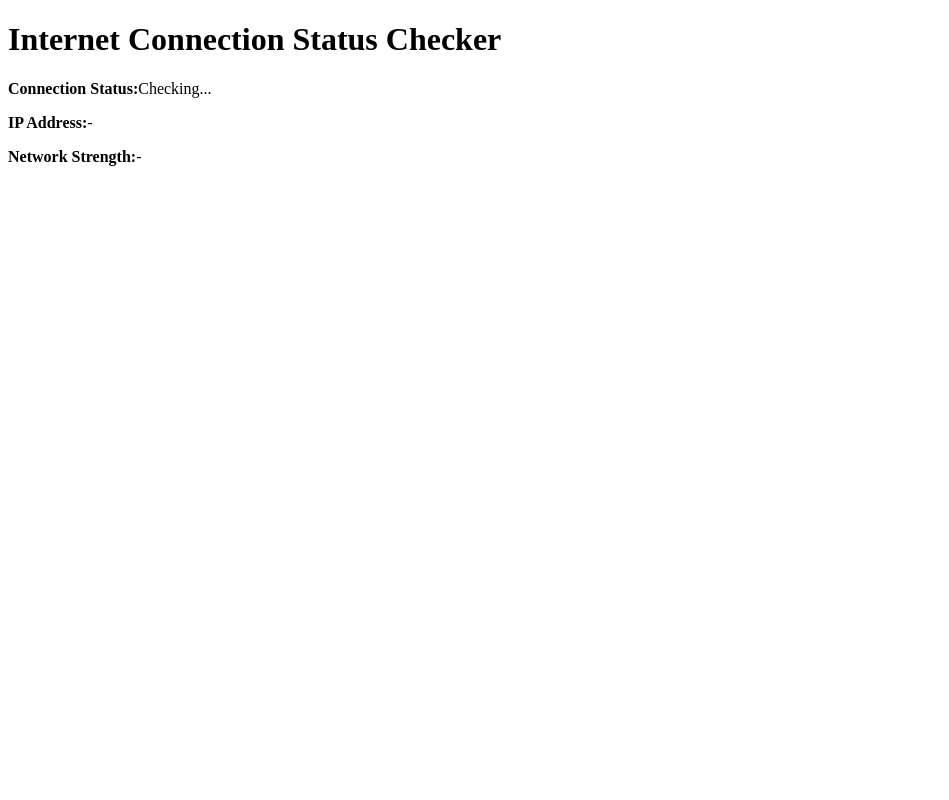
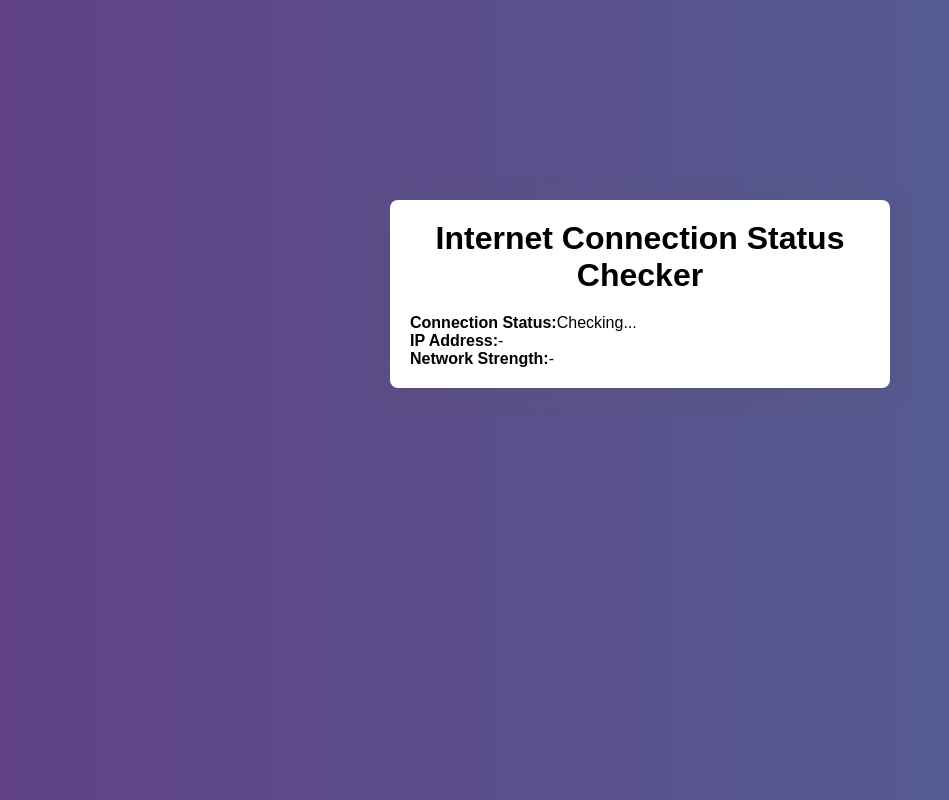
Before and after one commit to Sevanthcherry/Internet_Status_Checker, a plain HTML site: page index.html in a window 1280 px wide. Shown: the whole page, without its empty margins (0-949 px from the left). Drawn offline with Linux system fonts and the light colour scheme.

Commit message:
Styling added

```diff
--- a/index.html
+++ b/index.html
@@ -4,6 +4,7 @@
     <meta charset="UTF-8">
     <meta name="viewport" content="width=device-width, initial-scale=1.0">
     <title>Internet Connection Status Checker</title>
+    <link rel="stylesheet" href="./style.css">
 </head>
 <body>
     <div class="container">
--- a/style.css
+++ b/style.css
@@ -0,0 +1,24 @@
+*{
+    padding: 0;
+    margin: 0;
+    box-sizing: border-box;
+}
+
+body{
+    font-family: Arial, sans-serif;
+    background: linear-gradient(to right, #614385, #516395);
+}
+
+.container{
+    max-width: 500px;
+    margin: 200px auto;
+    padding: 20px;
+    background: white;
+    border-radius: 8px;
+    box-shadow: 0 2px 25px rgb(90, 87,87, 0.3);
+}
+
+h1{
+    text-align: center;
+    margin-bottom: 20px;
+}
```
